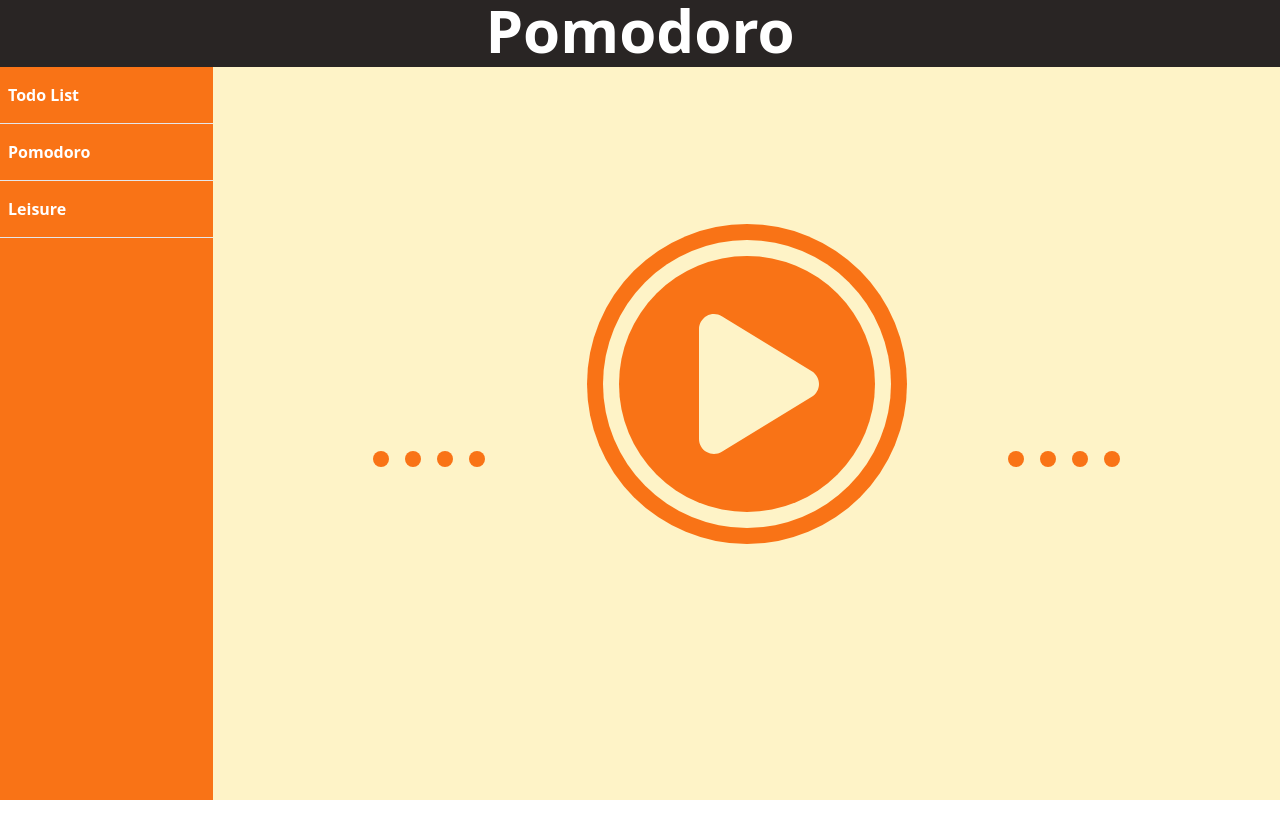
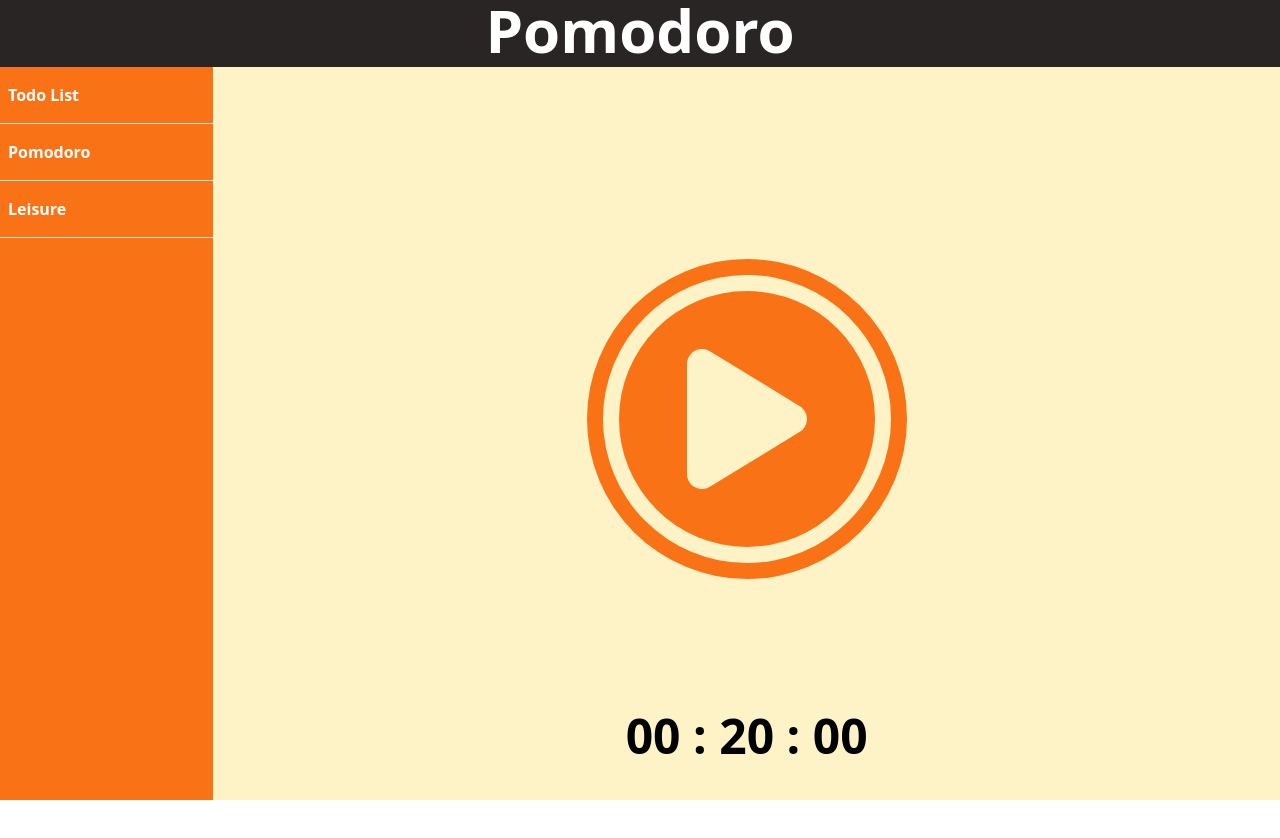
Before and after one commit to Fauzst/Focus-App, a React (Vite) app in the folder focus-app/: page /pomodoro in a window 1280 px wide. Shown: the top 838 px of the page. After the commit the page ends 800 px from the top, so only its background shows below. Built offline with nearby package versions, Linux system fonts and the light colour scheme.

Commit message:
Finished Product w/o alert

```diff
--- a/focus-app/src/App.jsx
+++ b/focus-app/src/App.jsx
@@ -18,19 +18,19 @@ function App() {
     tasks: [
       {
         id: 1,
-        taskName: "Maglolo",
+        taskName: "Clean the Dishes",
         difficulty: 1,
         descrption: "Waaaah"
       },
       {
         id: 2,
-        taskName: "Jabol Supol",
+        taskName: "Exercise",
         difficulty: 1,
          descrption: "Waaaah"
       },
       {
         id: 3,
-        taskName: "Kumain",
+        taskName: "Study",
         difficulty: 1,
          descrption: "Waaaah"
       }
--- a/focus-app/src/components/Leisure.jsx
+++ b/focus-app/src/components/Leisure.jsx
@@ -9,7 +9,7 @@ import { userContext } from '../App';
 function Leisure() {
   const [userInfo, setUserInfo] = useContext(userContext);
   const [play, setPlay] = useState(false);
-  const [totalSecs, setTotalSecs] = useState(10); // Set the initial total seconds
+  const [totalSecs, setTotalSecs] = useState(userInfo.reward); // Set the initial total seconds
 
   // This useEffect runs when the `play` state changes or when `totalSecs` updates.
   useEffect(() => {
--- a/focus-app/src/components/Pomodoro.jsx
+++ b/focus-app/src/components/Pomodoro.jsx
@@ -1,45 +1,58 @@
-// Icons
 import { FontAwesomeIcon } from '@fortawesome/react-fontawesome';
-import { faPlay,faPause } from '@fortawesome/free-solid-svg-icons';
+import { faPlay, faPause } from '@fortawesome/free-solid-svg-icons';
 import { useContext, useState, useEffect } from 'react';
+import { userContext } from '../App';
 
+function Pomodoro() {
+    const [userInfo, setUserInfo] = useContext(userContext);
+    const [play, setPlay] = useState(false);
+    const [totalSecs, setTotalSecs] = useState(1200); // Set initial total seconds (20 minutes)
 
-function Pomodoro(){
+    useEffect(() => {
+        let timer;
+        if (play && totalSecs > 0) {
+            timer = setTimeout(() => {
+                setTotalSecs(prevSecs => prevSecs - 1);
+            }, 1000);
+        } else if (totalSecs === 0) {
+            setPlay(false); // Stop the timer when it reaches 0
+            setUserInfo(prev => ({ ...prev, reward: prev.reward + 150 })); // Increase reward
 
-    //TRY TINKERING THE TIMER ON THE LEISURE
-    //ALSO DO THE UI OF THE CLOCK AND TICKS
+            // Delay before resetting the timer
+            setTimeout(() => {
+                setTotalSecs(1200); // Reset to 20 minutes
+            }, 3000); // Delay for 3 seconds
+        }
 
-    //I dont have time today for this huhu
+        return () => clearTimeout(timer); // Cleanup timeout
+    }, [play, totalSecs, setUserInfo]);
+
+    const handlePlayTimer = () => {
+        setPlay(prev => !prev);
+    };
+
+    const hours = Math.floor(totalSecs / 3600);
+    const minutes = Math.floor((totalSecs % 3600) / 60);
+    const seconds = totalSecs % 60;
+
     return (
-        <>
-            <div className="flex justify-center align-middle">
-                <div className="w-80 h-80 fixed top-56 flex justify-center align-middle items-center rounded-full bg-orange-500">
-                    <div className="w-72 h-72 fixed flex justify-center align-middle items-center bg-amber-100 rounded-full">
-                        <div className="flex justify-center pl-6 items-center w-64 h-64 bg-orange-500 rounded-full">
-                            <FontAwesomeIcon
-                                 icon={faPlay}
-                                 className='w-40 h-40 text-amber-100'
-                            />
-                        </div>
+        <div className="flex items-center justify-center h-100% w-100% py-48 bg-amber-100">
+            <div className="w-80 h-80 flex justify-center items-center rounded-full bg-orange-500 relative">
+                <div className="w-72 h-72 flex justify-center items-center bg-amber-100 rounded-full">
+                    <div className="flex justify-center items-center w-64 h-64 bg-orange-500 rounded-full">
+                        <FontAwesomeIcon
+                            onClick={handlePlayTimer}
+                            icon={play ? faPause : faPlay}
+                            className='w-40 h-40 text-amber-100'
+                        />
                     </div>
                 </div>
             </div>
-            <div className="flex flex-row justify-between px-40 py-96">
-                <div className="flex flex-row gap-4">
-                    <div className="w-4 h-4 bg-orange-500 rounded-full"></div>
-                    <div className="w-4 h-4 bg-orange-500 rounded-full"></div>
-                    <div className="w-4 h-4 bg-orange-500 rounded-full"></div>
-                    <div className="w-4 h-4 bg-orange-500 rounded-full"></div>
-                </div>
-                <div className="flex flex-row gap-4">
-                    <div className="w-4 h-4 bg-orange-500 rounded-full"></div>
-                    <div className="w-4 h-4 bg-orange-500 rounded-full"></div>
-                    <div className="w-4 h-4 bg-orange-500 rounded-full"></div>
-                    <div className="w-4 h-4 bg-orange-500 rounded-full"></div>
-                </div>
+            <div className='absolute bottom-10 text-5xl font-bold'>
+                {`${hours.toString().padStart(2, '0')} : ${minutes.toString().padStart(2, '0')} : ${seconds.toString().padStart(2, '0')}`}
             </div>
-        </>
-    )
+        </div>
+    );
 }
 
-export default Pomodoro
+export default Pomodoro;
--- a/focus-app/src/components/Todo.jsx
+++ b/focus-app/src/components/Todo.jsx
@@ -54,7 +54,7 @@ function Todo(){
                 return prevState
             }
             const taskUpdate = prevState.tasks.filter((task) => task.id !== taskId);
-            const rewardUpdate = prevState.reward + taskDiff.difficulty;
+            const rewardUpdate = prevState.reward + (taskDiff.difficulty * 10);
 
             const taskUpdateNumber = taskUpdate.length;
 
```
